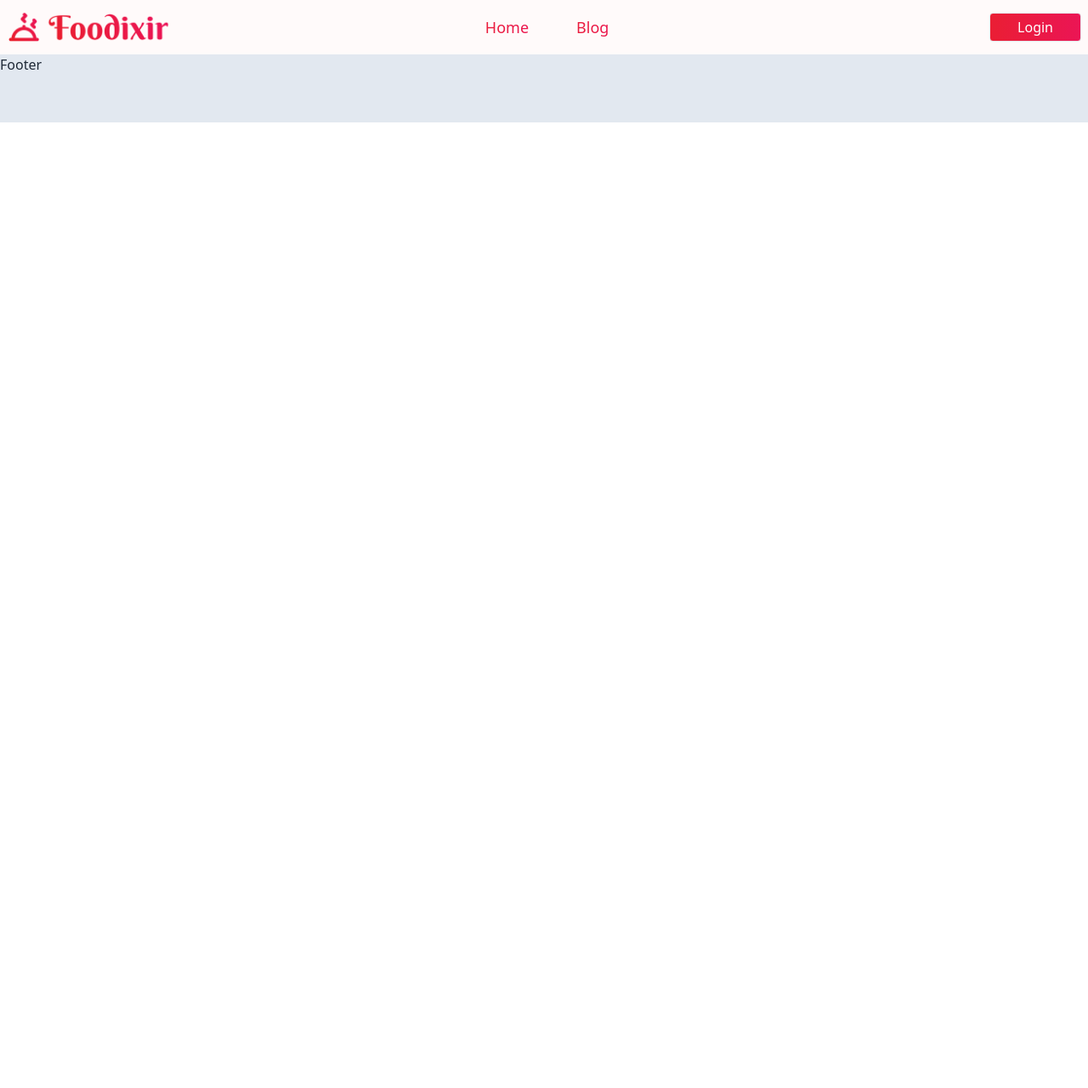
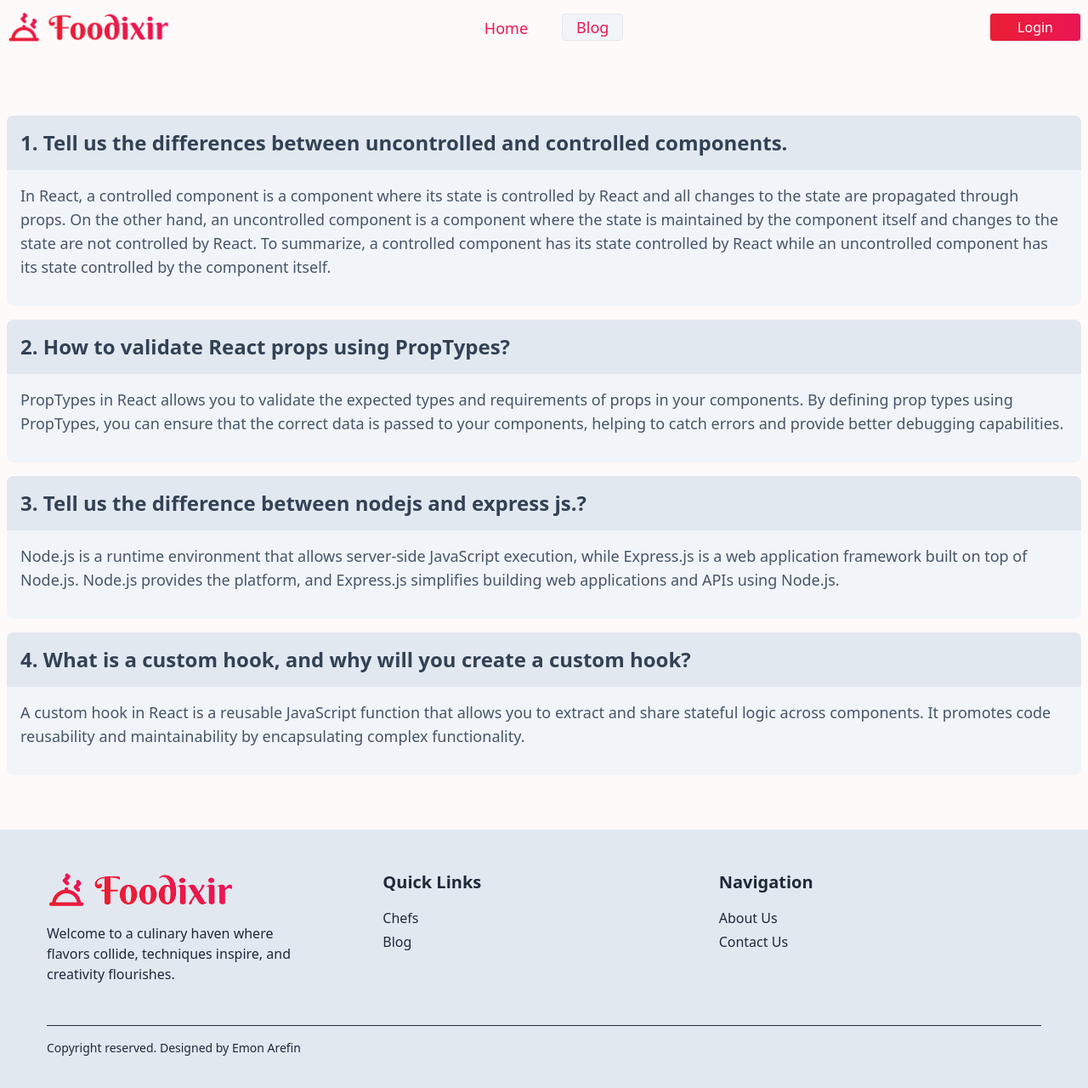
Before and after one commit to emon360arefin/foodixir-client, a React (Vite) app: page /blog in a window 1280 px wide. Shown: the top 1280 px of the page at 85% size. Before the commit the page ends 800 px from the top, so only its background shows below. Built offline with nearby package versions, Linux system fonts and the light colour scheme; no server answers.

Commit message:
Final Touch

```diff
--- a/src/Components/Blog/Blog.jsx
+++ b/src/Components/Blog/Blog.jsx
@@ -2,8 +2,54 @@ import React from 'react';
 
 const Blog = () => {
     return (
-        <div>
+        <div className='bg-[#FFFAFA]'>
+            <div className='max-w-7xl mx-auto px-2 py-16 '>
+                {/* Question 1 */}
+                <div className="item-box bg-slate-100 p-0 rounded-lg mt-2">
+                    <h1 className="text-2xl  font-semibold p-4 bg-[#E2E8F0] text-slate-700 rounded-t-lg">1. Tell us the differences between uncontrolled and controlled components.
+                    </h1>
+                    <div className="px-4 py-4">
+                        <p className="pb-4 text-lg text-slate-600">In React, a controlled component is a component where its state is controlled by React and all changes to the state are propagated through props. On the other hand, an uncontrolled component is a component where the state is maintained by the component itself and changes to the state are not controlled by React.
 
+                            To summarize, a controlled component has its state controlled by React while an uncontrolled component has its state controlled by the component itself.
+
+                        </p>
+
+                    </div>
+                </div>
+
+                {/* Question 2 */}
+                <div className="item-box bg-slate-100 p-0 rounded-lg mt-4">
+                    <h1 className="text-2xl font-semibold p-4 bg-[#E2E8F0] text-slate-700 rounded-t-lg">2. How to validate React props using PropTypes?</h1>
+                    <div className="px-4 py-4">
+                        <p className="pb-4 text-lg text-slate-600">PropTypes in React allows you to validate the expected types and requirements of props in your components. By defining prop types using PropTypes, you can ensure that the correct data is passed to your components, helping to catch errors and provide better debugging capabilities.
+                        </p>
+
+
+                    </div>
+                </div>
+
+                {/* Question 3 */}
+                <div className="item-box  bg-slate-100 p-0 rounded-lg mt-4">
+                    <h1 className="text-2xl font-semibold p-4 bg-[#E2E8F0] text-slate-700 rounded-t-lg">3. Tell us the difference between nodejs and express js.?</h1>
+                    <div className="px-4 py-4">
+                        <p className="pb-4 text-lg text-slate-600"> Node.js is a runtime environment that allows server-side JavaScript execution, while Express.js is a web application framework built on top of Node.js. Node.js provides the platform, and Express.js simplifies building web applications and APIs using Node.js.
+                        </p>
+
+                    </div>
+                </div>
+
+                {/* Question 4 */}
+                <div className="item-box bg-slate-100 p-0 rounded-lg mt-4">
+                    <h1 className="text-2xl font-semibold p-4 bg-[#E2E8F0] text-slate-700 rounded-t-lg">4. What is a custom hook, and why will you create a custom hook?</h1>
+                    <div className="px-4 py-4">
+                        <p className="pb-4 text-lg text-slate-600">A custom hook in React is a reusable JavaScript function that allows you to extract and share stateful logic across components. It promotes code reusability and maintainability by encapsulating complex functionality.
+
+                        </p>
+
+                    </div>
+                </div>
+            </div>
         </div>
     );
 };
--- a/src/Components/Footer/Footer.jsx
+++ b/src/Components/Footer/Footer.jsx
@@ -1,9 +1,34 @@
 import React from 'react';
+import { Link } from 'react-router-dom';
 
 const Footer = () => {
     return (
-        <div className='bg-slate-200 h-20'>
-            <h2>Footer</h2>
+        <div>
+            <div className='bg-slate-200 py-6 md:py-12 px-4'>
+                <div className='max-w-[1170px] mx-auto grid grid-cols-2 md:grid-cols-3 gap-4'>
+                    <div className='mr-0 md:mr-20 col-span-2 md:col-span-1'>
+                        <Link to="/" className='flex-1 relative'>
+                            <img className='w-56' src="/public/logo.png" alt="" />
+                        </Link>
+                        <p className="text-gray-800 mt-4">Welcome to a culinary haven where flavors collide, techniques inspire, and creativity flourishes. </p>
+                    </div>
+                    <div className='flex flex-col gap-1'>
+                        <p className='text-gray-800 font-semibold font-secondary text-xl mb-3'>Quick Links</p>
+
+                        <Link to="/" className='text-gray-800'>Chefs</Link>
+                        <Link to="/blog" className='text-gray-800'>Blog</Link>
+                    </div>
+                    <div className='flex flex-col gap-1'>
+                        <p className='text-gray-800 font-semibold font-secondary text-xl mb-3'>Navigation</p>
+                        <Link  className='text-gray-800'>About Us</Link>
+                        <Link  className='text-gray-800'>Contact Us</Link>
+
+                    </div>
+                </div>
+                <div className='max-w-[1170px] mx-auto'>
+                    <div className='py-4 border-t border-gray-800 text-gray-800 text-sm mt-12'> Copyright reserved. Designed by Emon Arefin</div>
+                </div>
+            </div>
         </div>
     );
 };
--- /dev/null
+++ b/src/Components/Header/Header.css
@@ -0,0 +1,4 @@
+.active{
+    padding: 12px;
+    background-color: gray;
+}
--- a/src/Components/Header/Header.jsx
+++ b/src/Components/Header/Header.jsx
@@ -1,5 +1,5 @@
 import React, { useContext, useState } from 'react';
-import { Link } from 'react-router-dom';
+import { Link, NavLink } from 'react-router-dom';
 import { Bars3Icon, XMarkIcon } from '@heroicons/react/24/solid'
 import { AuthContext } from '../Authentication/AuthProvider';
 
@@ -7,7 +7,9 @@ const Header = () => {
 
     const { user, signOutUser } = useContext(AuthContext)
 
-    const color = 'text-transparent bg-clip-text bg-gradient-to-r from-[#EA1E34] to-[#EB1555] text-lg hover:bg-slate-300 transition-all duration-500 px-4 py-px rounded w-full md:w-auto'
+    const activeClassList = 'text-[#EB1750] text-lg bg-slate-100 border  px-4 py-px rounded w-full md:w-auto';
+
+    const inactiveClassList = 'text-[#EB1750] text-lg px-4 py-px rounded w-full md:w-auto ';
 
     let items = [
         { "id": 1, "name": "Home", "path": "/" },
@@ -37,7 +39,7 @@ const Header = () => {
 
                     <ul className='flex md:flex-row flex-col items-end gap-4 md:gap-6 w-full md:w-auto'>
                         {
-                            items.map(item => <Link onClick={() => setOpen(!open)} className={color} key={item.id} to={item.path}>{item.name}</Link>)
+                            items.map(item => <NavLink onClick={() => setOpen(!open)} className={({ isActive }) => isActive ? activeClassList : inactiveClassList} key={item.id} to={item.path}>{item.name}</NavLink>)
                         }
                     </ul>
                 </div>
@@ -60,6 +62,7 @@ const Header = () => {
                     hover && <div className={`bg-white shadow-md rounded-md px-4 py-2 absolute transition-all ease-in-out duration-500 right-36 hover ${hover ? 'top-16' : 'top-0'} `}>
                         <h2 className='text-center text-md font-semibold'>{user.displayName}</h2>
                     </div>
+
                 }
 
 
```
